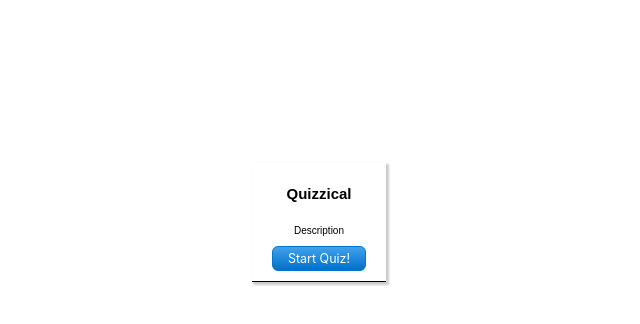
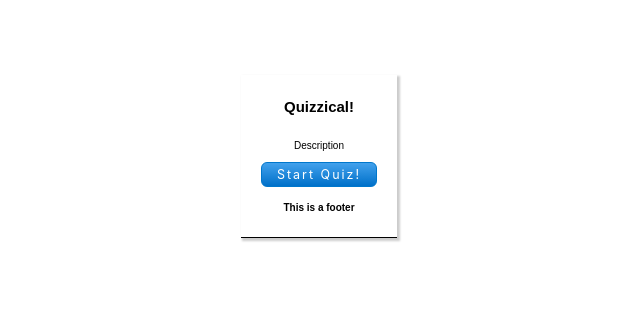
Before and after one commit to d-herz/react-quiz-game, a React (Vite) app: page / in a window 1280 px wide. Shown: the top 324 px of the page, without its empty margins (321-961 px from the left). Built offline with nearby package versions, Linux system fonts and the light colour scheme.

Commit message:
Added Header and footer compontents and additional styling progress

```diff
--- a/App.jsx
+++ b/App.jsx
@@ -1,5 +1,7 @@
 import React from "react";
 import Start from "./components/Start"
+// import Header from "./components/Header"
+// import Footer from "./components/Footer"
 import QuestionsPage from "./components/QuestionsPage";
 
 export default function App() {
--- /dev/null
+++ b/components/Footer.jsx
@@ -0,0 +1,15 @@
+import React from 'react'
+
+
+function Footer(props) {
+  return (
+    <footer className="footer--main">
+      <h4 className="footer--text">
+        This is a footer
+      </h4>
+    </footer>
+  )
+}
+
+
+export default Footer
--- /dev/null
+++ b/components/Header.jsx
@@ -0,0 +1,16 @@
+import React from 'react'
+
+
+function Header(props) {
+  return (
+    <nav className='navbar'>
+      <h2 className="question--header">
+        Quizzical!
+      </h2>
+    </nav>
+
+  )
+}
+
+
+export default Header
--- a/components/QuestionsPage.jsx
+++ b/components/QuestionsPage.jsx
@@ -1,13 +1,11 @@
 import React from 'react'
 import Question from './Question'
+import Header from "./Header"
+import Footer from "./Footer"
 import { nanoid } from "nanoid"
 
 
 function QuestionsPage(props) {
-  //bring in data and assign it to array/object
-  //use the object to map over and create each "Question" component and pass in props
-
-  let questionArr = ["Does this work?", "How about dis?", "How bow dah?", "Wowza"];
 
   const [questions, setQuestions] = React.useState([])
 
@@ -29,7 +27,7 @@ function QuestionsPage(props) {
   }
 
   //Mapping Data and creationg each question card
-  //bring in nanoID for key
+  //nanoID for key
   const questionCard = questions.map((questionObj, ind) => {
     return (
       <Question
@@ -42,11 +40,8 @@ function QuestionsPage(props) {
 
   return (
     <>
-      <nav className='navbar'>
-        <h2 className="question--header">
-          Quizzical!
-        </h2>
-      </nav>
+      <Header/>
+
       <section className="question--main">
         <div className="question--container">
           {questionCard}
@@ -60,6 +55,7 @@ function QuestionsPage(props) {
         </button>
 
       </section>
+      <Footer/>
     </>
   )
 }
--- a/components/Start.jsx
+++ b/components/Start.jsx
@@ -1,4 +1,5 @@
 import React from "react";
+import Footer from "./Footer";
 
 
 function Start(props) {
@@ -16,7 +17,7 @@ function Start(props) {
       <div className="start--quiz--container">
 
         <h1 className="start--title">
-          Quizzical
+          Quizzical!
         </h1>
         <p className="start-description">
           Description
@@ -26,6 +27,7 @@ function Start(props) {
           onClick={props.handleStart}>
           Start Quiz!
         </button>
+        <Footer />
       </div>
 
     </section>
--- a/style.css
+++ b/style.css
@@ -12,7 +12,8 @@ body {
   align-items: center;
   justify-content: center; */
   font-family: 'Karla', sans-serif;
-  height: 100vh;
+  line-height: 1.3;
+  min-height: 100vh;
   margin: 0;
   /* padding: 20px; */
 }
@@ -28,12 +29,12 @@ body {
 /* Start Page */
 .start--main {
   display: flex;
-  height: 100vh;
+  min-height: 85vh;
   flex-direction: column;
   align-items: center;
   justify-content: start;
   padding: 2.5rem;
-  margin-top: 10%;
+  margin-top: 5vh;
 }
 
 .start--quiz--container {
@@ -53,7 +54,7 @@ body {
   flex-direction: column;
   justify-content: start;
   align-items: center;
-  height: 100vh;
+  /* height: 100vh; */
 }
 
 .question--container {
@@ -85,6 +86,13 @@ body {
 
 }
 
+.footer--main{
+  display: flex;
+  flex-direction: column;
+  align-items: center;
+  justify-content: center;
+}
+
 /* Buttons */
 .btn {
   /* height: 50px; */
@@ -97,6 +105,8 @@ body {
   cursor: pointer;
   font-size: 1.25rem;
   font-weight: 400;
+  letter-spacing: .2rem;
+
   /* font-family: 'Karla', sans-serif; */
   font-family: "SF Pro Text", "SF Pro Icons", "AOS Icons", "Helvetica Neue", Helvetica, Arial, sans-serif;
   margin: 0 1rem;
@@ -137,70 +147,3 @@ body {
 /* .btn--start{
 
 } */
-
-
-
-
-
-
-
-
-
-
-
-
-
-
-
-
-
-
-
-
-/* CSS */
-.button-15 {
-  background-image: linear-gradient(#42A1EC, #0070C9);
-  border: 1px solid #0077CC;
-  border-radius: 4px;
-  box-sizing: border-box;
-  color: #FFFFFF;
-  cursor: pointer;
-  direction: ltr;
-  display: block;
-  font-family: "SF Pro Text", "SF Pro Icons", "AOS Icons", "Helvetica Neue", Helvetica, Arial, sans-serif;
-  font-size: 17px;
-  font-weight: 400;
-  letter-spacing: -.022em;
-  line-height: 1.47059;
-  min-width: 30px;
-  overflow: visible;
-  padding: 4px 15px;
-  text-align: center;
-  vertical-align: baseline;
-  user-select: none;
-  -webkit-user-select: none;
-  touch-action: manipulation;
-  white-space: nowrap;
-}
-
-.button-15:disabled {
-  cursor: default;
-  opacity: .3;
-}
-
-.button-15:hover {
-  background-image: linear-gradient(#51A9EE, #147BCD);
-  border-color: #1482D0;
-  text-decoration: none;
-}
-
-.button-15:active {
-  background-image: linear-gradient(#3D94D9, #0067B9);
-  border-color: #006DBC;
-  outline: none;
-}
-
-.button-15:focus {
-  box-shadow: rgba(131, 192, 253, 0.5) 0 0 0 3px;
-  outline: none;
-}
```
